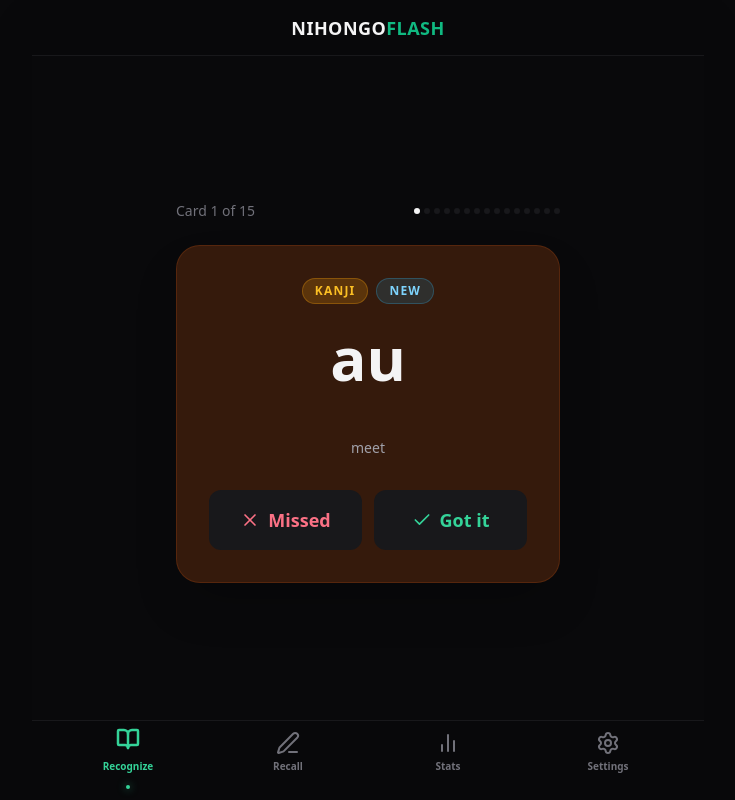
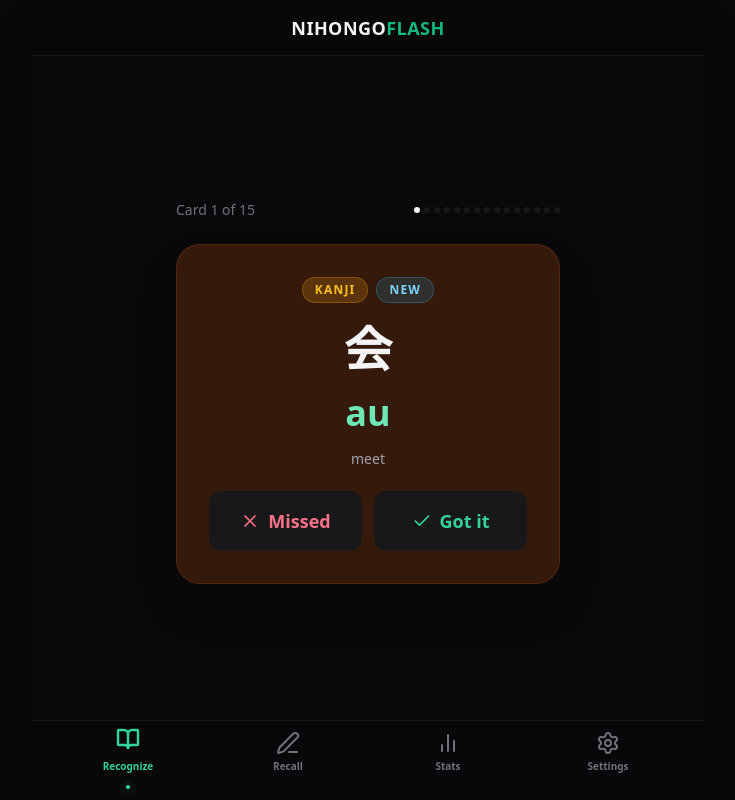
Before and after one commit to abdatta/nihongo-flash, a React (Vite) app: page / in a window 1280 px wide. Both pictures are taken after a click on the button "Reveal". Shown: the whole page, without its empty margins (272-1007 px from the left). Built offline with nearby package versions, Linux system fonts and the light colour scheme.

Commit message:
Refactor shared flashcard UI

```diff
--- a/src/App.tsx
+++ b/src/App.tsx
@@ -1,4 +1,4 @@
-import React, { useState, useRef, useEffect, useMemo, useCallback } from 'react';
+import React, { useState, useRef, useEffect, useMemo, useCallback, type ReactNode } from 'react';
 import { Settings, BarChart2, Edit3, BookOpen, Check, X, RefreshCw, Plus, Trash2, ArrowRight } from 'lucide-react';
 import { toKana } from 'wanakana';
 import RecognizePage from './pages/RecognizePage';
@@ -1136,6 +1136,106 @@ const normalizeRomajiResponse = (value: string): string => (
   value.trim().toLowerCase().replace(/\s+/g, ' ')
 );
 
+interface FlashcardShellProps {
+  type: CardType;
+  assessedState: ReviewResult | null;
+  revealed: boolean;
+  padded?: boolean;
+  fixedHeight?: boolean;
+  children: ReactNode;
+}
+
+interface FlashcardBadgesProps {
+  type: CardType;
+  strengthClasses: string;
+  strengthLabel: string;
+  className?: string;
+}
+
+interface RevealButtonProps {
+  onClick: () => void;
+}
+
+interface AssessmentActionsProps {
+  assessedState: ReviewResult | null;
+  onMissed: () => void;
+  onGotIt: () => void;
+  className?: string;
+  missedWidthClass?: string;
+  showGotIt?: boolean;
+}
+
+const FlashcardShell = ({
+  type,
+  assessedState,
+  revealed,
+  padded = true,
+  fixedHeight = false,
+  children,
+}: FlashcardShellProps) => {
+  const paddingClass = padded ? 'p-8' : 'p-6';
+  const heightClass = fixedHeight ? ' min-h-[340px]' : '';
+
+  return (
+    <div className={`flex flex-col w-full max-w-sm mx-auto border ${getCardThemeClasses(type, assessedState, revealed)} rounded-3xl ${paddingClass} shadow-2xl transition-all duration-300 relative overflow-hidden${heightClass}`}>
+      {children}
+    </div>
+  );
+};
+
+const FlashcardBadges = ({
+  type,
+  strengthClasses,
+  strengthLabel,
+  className = '',
+}: FlashcardBadgesProps) => (
+  <div className={`flex flex-wrap items-center justify-center gap-2 ${className}`.trim()}>
+    <span className={`px-3 py-1 rounded-full text-xs font-bold tracking-widest uppercase ${getTypeBadgeClasses(type)}`}>
+      {type === 'word' ? 'words' : type}
+    </span>
+    <span className={`px-3 py-1 rounded-full text-xs font-bold tracking-widest uppercase ${strengthClasses}`}>
+      {strengthLabel}
+    </span>
+  </div>
+);
+
+const RevealButton = ({ onClick }: RevealButtonProps) => (
+  <button
+    onClick={onClick}
+    className="w-full rounded-xl bg-zinc-100 py-4 text-lg font-bold text-zinc-950 shadow-md transition-colors hover:bg-zinc-200"
+  >
+    Reveal
+  </button>
+);
+
+const AssessmentActions = ({
+  assessedState,
+  onMissed,
+  onGotIt,
+  className = '',
+  missedWidthClass = 'flex-1',
+  showGotIt = true,
+}: AssessmentActionsProps) => (
+  <div className={`flex gap-3 ${className}`.trim()}>
+    <button
+      onClick={onMissed}
+      disabled={!!assessedState}
+      className={`${missedWidthClass} flex items-center justify-center gap-2 py-4 rounded-xl font-bold text-lg transition-colors ${assessedState === 'missed' ? 'bg-rose-500 text-white' : 'bg-zinc-900 text-rose-400 hover:bg-rose-500/20'}`}
+    >
+      <X size={20} /> Missed
+    </button>
+    {showGotIt && (
+      <button
+        onClick={onGotIt}
+        disabled={!!assessedState}
+        className={`flex-1 flex items-center justify-center gap-2 py-4 rounded-xl font-bold text-lg transition-colors ${assessedState === 'gotIt' ? 'bg-emerald-500 text-white' : 'bg-zinc-900 text-emerald-400 hover:bg-emerald-500/20'}`}
+      >
+        <Check size={20} /> Got it
+      </button>
+    )}
+  </div>
+);
+
 const Flashcard = ({
   card,
   direction,
@@ -1189,11 +1289,8 @@ const Flashcard = ({
 
   if (studyMode === 'words' && direction === 'r2k') {
     return (
-      <div className={`flex flex-col w-full max-w-sm mx-auto border ${getCardThemeClasses('word', assessedState, revealed)} rounded-3xl p-6 shadow-2xl transition-all duration-300 relative overflow-hidden`}>
-        <div className="mb-5 flex flex-wrap items-center justify-center gap-2">
-          <span className={`inline-block px-3 py-1 rounded-full text-xs font-bold tracking-widest uppercase ${getTypeBadgeClasses('word')}`}>words</span>
-          <span className={`inline-block px-3 py-1 rounded-full text-xs font-bold tracking-widest uppercase ${strengthMeta.classes}`}>{strengthMeta.label}</span>
-        </div>
+      <FlashcardShell type="word" assessedState={assessedState} revealed={revealed} padded={false}>
+        <FlashcardBadges type="word" strengthClasses={strengthMeta.classes} strengthLabel={strengthMeta.label} className="mb-5" />
         <div className="mb-6 text-center">
           <p className="mb-3 text-xs font-bold uppercase tracking-[0.28em] text-zinc-500">Meaning</p>
           <h2 className="text-3xl font-bold leading-tight text-zinc-100">{meaningsText || 'No meaning set'}</h2>
@@ -1223,61 +1320,51 @@ const Flashcard = ({
             </button>
           </div>
         )}
-      </div>
+      </FlashcardShell>
     );
   }
 
   if (studyMode === 'words') {
     return (
-      <div className={`flex flex-col w-full max-w-sm mx-auto border ${getCardThemeClasses('word', assessedState, revealed)} rounded-3xl p-8 shadow-2xl transition-all duration-300 min-h-[320px] relative overflow-hidden`}>
-        <div className="text-center flex-1 flex flex-col items-center justify-center relative">
-          <div className="absolute top-0 flex flex-wrap items-center justify-center gap-2">
-            <span className={`px-3 py-1 rounded-full text-xs font-bold tracking-widest uppercase ${getTypeBadgeClasses('word')}`}>words</span>
-            <span className={`px-3 py-1 rounded-full text-xs font-bold tracking-widest uppercase ${strengthMeta.classes}`}>{strengthMeta.label}</span>
+      <FlashcardShell type="word" assessedState={assessedState} revealed={revealed} fixedHeight>
+        <div className="text-center flex-1 flex flex-col items-center">
+          <FlashcardBadges type="word" strengthClasses={strengthMeta.classes} strengthLabel={strengthMeta.label} />
+          <div className="flex min-h-[176px] w-full flex-1 items-center justify-center">
+            {!revealed ? (
+              <div className="flex flex-col items-center justify-center text-center">
+                <h2 className="text-6xl font-bold text-zinc-100 leading-none">{card.char}</h2>
+              </div>
+            ) : (
+              <div className="flex flex-col items-center justify-center text-center animate-in fade-in duration-300">
+                <h2 className="text-5xl font-bold text-zinc-100 leading-none">{card.char}</h2>
+                <p className="mt-5 text-2xl font-semibold text-emerald-300">{card.romaji}</p>
+                <p className="mt-4 text-base text-zinc-300">{meaningsText}</p>
+              </div>
+            )}
           </div>
+        </div>
+        <div>
           {!revealed ? (
-            <div className="flex flex-col items-center justify-center mt-4 h-32">
-              <h2 className="text-6xl font-bold text-zinc-100 leading-none">{card.char}</h2>
-            </div>
+            <RevealButton onClick={handleReveal} />
           ) : (
-            <div className="flex flex-col items-center justify-center mt-4 text-center animate-in fade-in duration-300">
-              <h2 className="text-5xl font-bold text-zinc-100 leading-none">{card.char}</h2>
-              <p className="mt-4 text-2xl font-semibold text-emerald-300">{card.romaji}</p>
-              <p className="mt-3 text-base text-zinc-300">{meaningsText}</p>
-            </div>
+            <AssessmentActions
+              assessedState={assessedState}
+              onMissed={() => handleAssess('missed')}
+              onGotIt={() => handleAssess('gotIt')}
+              className="animate-in fade-in duration-300"
+            />
           )}
         </div>
-        <div className="mt-8">
-          {!revealed ? (
-            <button onClick={handleReveal} className="w-full py-4 bg-zinc-100 text-zinc-950 rounded-xl font-bold text-lg hover:bg-zinc-200 transition-colors shadow-md">Reveal</button>
-          ) : (
-            <div className="flex gap-3 animate-in fade-in duration-300">
-              <button onClick={() => handleAssess('missed')} disabled={!!assessedState} className={`flex-1 flex items-center justify-center gap-2 py-4 rounded-xl font-bold text-lg transition-colors ${assessedState === 'missed' ? 'bg-rose-500 text-white' : 'bg-zinc-900 text-rose-400 hover:bg-rose-500/20'}`}>
-                <X size={20} /> Missed
-              </button>
-              <button onClick={() => handleAssess('gotIt')} disabled={!!assessedState} className={`flex-1 flex items-center justify-center gap-2 py-4 rounded-xl font-bold text-lg transition-colors ${assessedState === 'gotIt' ? 'bg-emerald-500 text-white' : 'bg-zinc-900 text-emerald-400 hover:bg-emerald-500/20'}`}>
-                <Check size={20} /> Got it
-              </button>
-            </div>
-          )}
-        </div>
-      </div>
+      </FlashcardShell>
     );
   }
 
   // Specific rendering for Romaji -> Kana (includes drawing pad)
   if (direction === 'r2k') {
     return (
-      <div className={`flex flex-col w-full max-w-sm mx-auto border ${getCardThemeClasses(card.type, assessedState, revealed)} rounded-3xl p-6 shadow-2xl transition-all duration-300 relative overflow-hidden`}>
+      <FlashcardShell type={card.type} assessedState={assessedState} revealed={revealed} padded={false}>
         <div className="text-center mb-4 flex flex-col items-center min-h-[110px] justify-end">
-          <div className="mb-auto flex flex-wrap items-center justify-center gap-2">
-            <span className={`inline-block px-3 py-1 rounded-full text-xs font-bold tracking-widest uppercase ${getTypeBadgeClasses(card.type)}`}>
-              {card.type}
-            </span>
-            <span className={`inline-block px-3 py-1 rounded-full text-xs font-bold tracking-widest uppercase ${strengthMeta.classes}`}>
-              {strengthMeta.label}
-            </span>
-          </div>
+          <FlashcardBadges type={card.type} strengthClasses={strengthMeta.classes} strengthLabel={strengthMeta.label} className="mb-auto" />
           {revealed ? (
             <div className="flex flex-col items-center animate-in slide-in-from-bottom-2 fade-in duration-300 mt-2">
               <h2 className="text-6xl font-bold text-zinc-50 leading-none drop-shadow-md">{answerText}</h2>
@@ -1299,94 +1386,57 @@ const Flashcard = ({
         </div>
 
         {!revealed ? (
-          <button
-            onClick={handleReveal}
-            className="w-full py-4 bg-zinc-100 text-zinc-950 rounded-xl font-bold text-lg hover:bg-zinc-200 transition-colors shadow-md"
-          >
-            Reveal
-          </button>
+          <RevealButton onClick={handleReveal} />
         ) : (
-          <div className="flex gap-3 animate-in slide-in-from-bottom-4 duration-300">
-             <button
-              onClick={() => handleAssess('missed')}
-              disabled={!!assessedState}
-              className={`flex items-center justify-center gap-2 py-4 rounded-xl font-bold text-lg transition-colors ${hadDrawingOnReveal ? 'flex-1' : 'w-full'}
-                ${assessedState === 'missed' ? 'bg-rose-500 text-white' : 'bg-zinc-900 text-rose-400 hover:bg-rose-500/20'}`}
-            >
-              <X size={20} /> Missed
-            </button>
-            {hadDrawingOnReveal && (
-              <button
-                onClick={() => handleAssess('gotIt')}
-                disabled={!!assessedState}
-                className={`flex-1 flex items-center justify-center gap-2 py-4 rounded-xl font-bold text-lg transition-colors
-                  ${assessedState === 'gotIt' ? 'bg-emerald-500 text-white' : 'bg-zinc-900 text-emerald-400 hover:bg-emerald-500/20'}`}
-              >
-                <Check size={20} /> Got it
-              </button>
+          <AssessmentActions
+            assessedState={assessedState}
+            onMissed={() => handleAssess('missed')}
+            onGotIt={() => handleAssess('gotIt')}
+            className="animate-in slide-in-from-bottom-4 duration-300"
+            missedWidthClass={hadDrawingOnReveal ? 'flex-1' : 'w-full'}
+            showGotIt={hadDrawingOnReveal}
+          />
+        )}
+      </FlashcardShell>
+    );
+  }
+
+  // Specific rendering for Kana -> Romaji (simple flip)
+  return (
+    <FlashcardShell type={card.type} assessedState={assessedState} revealed={revealed} fixedHeight>
+        <div className="text-center flex-1 flex flex-col items-center">
+          <FlashcardBadges type={card.type} strengthClasses={strengthMeta.classes} strengthLabel={strengthMeta.label} />
+
+          <div className="flex min-h-[176px] w-full flex-1 items-center justify-center">
+            {!revealed ? (
+              <div className="flex items-center justify-center text-center">
+                <h2 className="text-8xl font-bold text-zinc-100 leading-none">{promptText}</h2>
+              </div>
+            ) : (
+              <div className="flex flex-col items-center justify-center text-center animate-in fade-in duration-300">
+                <h2 className="text-5xl font-bold text-zinc-100 leading-none">{promptText}</h2>
+                <p className="mt-5 text-4xl font-semibold text-emerald-300">{answerText}</p>
+                {meaningsText && (
+                  <p className="mt-4 text-center text-sm text-zinc-400">{meaningsText}</p>
+                )}
+              </div>
             )}
           </div>
-        )}
-      </div>
-    );
-  }
-
-  // Specific rendering for Kana -> Romaji (simple flip)
-  return (
-    <div className={`flex flex-col w-full max-w-sm mx-auto border ${getCardThemeClasses(card.type, assessedState, revealed)} rounded-3xl p-8 shadow-2xl transition-all duration-300 min-h-[320px] relative overflow-hidden`}>
-        <div className="text-center flex-1 flex flex-col items-center justify-center relative">
-          <div className="absolute top-0 flex flex-wrap items-center justify-center gap-2">
-            <span className={`px-3 py-1 rounded-full text-xs font-bold tracking-widest uppercase ${getTypeBadgeClasses(card.type)}`}>
-              {card.type}
-            </span>
-            <span className={`px-3 py-1 rounded-full text-xs font-bold tracking-widest uppercase ${strengthMeta.classes}`}>
-              {strengthMeta.label}
-            </span>
-          </div>
-
-          <div className="relative w-full h-32 flex items-center justify-center mt-4">
-             <h2 className={`text-8xl font-bold text-zinc-100 transition-all duration-500 absolute ${revealed ? 'opacity-0 scale-90 translate-y-4' : 'opacity-100 scale-100 translate-y-0'}`}>
-                {promptText}
-             </h2>
-             <h2 className={`text-6xl font-bold text-zinc-100 transition-all duration-500 absolute ${revealed ? 'opacity-100 scale-100 translate-y-0' : 'opacity-0 scale-110 -translate-y-4'}`}>
-                 {answerText}
-              </h2>
-           </div>
-           {revealed && meaningsText && (
-             <p className="mt-4 text-center text-sm text-zinc-400 animate-in fade-in duration-300">{meaningsText}</p>
-           )}
-         </div>
-
-        <div className="mt-8">
+        </div>
+
+        <div>
           {!revealed ? (
-            <button
-              onClick={handleReveal}
-              className="w-full py-4 bg-zinc-100 text-zinc-950 rounded-xl font-bold text-lg hover:bg-zinc-200 transition-colors shadow-md"
-            >
-              Reveal
-            </button>
+            <RevealButton onClick={handleReveal} />
           ) : (
-            <div className="flex gap-3 animate-in fade-in duration-300">
-               <button
-                onClick={() => handleAssess('missed')}
-                disabled={!!assessedState}
-                className={`flex-1 flex items-center justify-center gap-2 py-4 rounded-xl font-bold text-lg transition-colors
-                  ${assessedState === 'missed' ? 'bg-rose-500 text-white' : 'bg-zinc-900 text-rose-400 hover:bg-rose-500/20'}`}
-              >
-                <X size={20} /> Missed
-              </button>
-              <button
-                onClick={() => handleAssess('gotIt')}
-                disabled={!!assessedState}
-                className={`flex-1 flex items-center justify-center gap-2 py-4 rounded-xl font-bold text-lg transition-colors
-                  ${assessedState === 'gotIt' ? 'bg-emerald-500 text-white' : 'bg-zinc-900 text-emerald-400 hover:bg-emerald-500/20'}`}
-              >
-                <Check size={20} /> Got it
-              </button>
-            </div>
+            <AssessmentActions
+              assessedState={assessedState}
+              onMissed={() => handleAssess('missed')}
+              onGotIt={() => handleAssess('gotIt')}
+              className="animate-in fade-in duration-300"
+            />
           )}
         </div>
-    </div>
+    </FlashcardShell>
   );
 };
 
```
